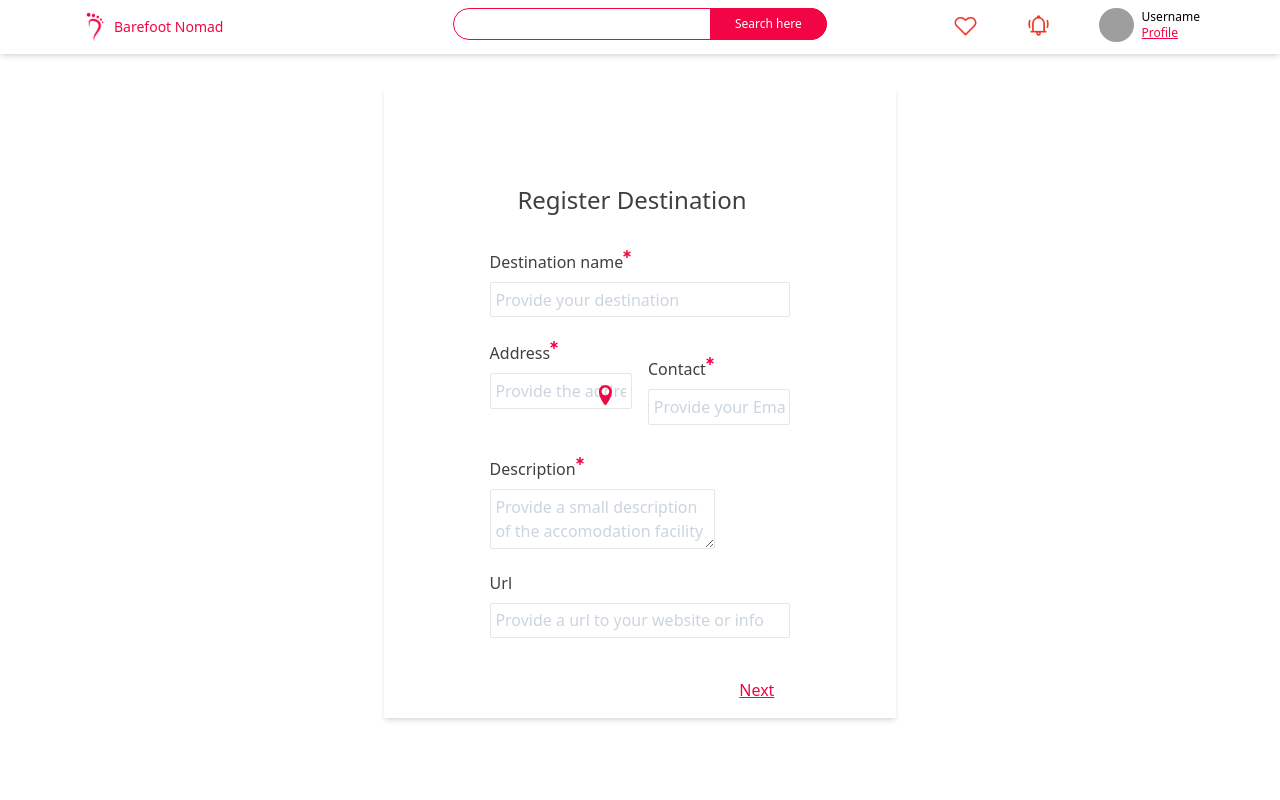
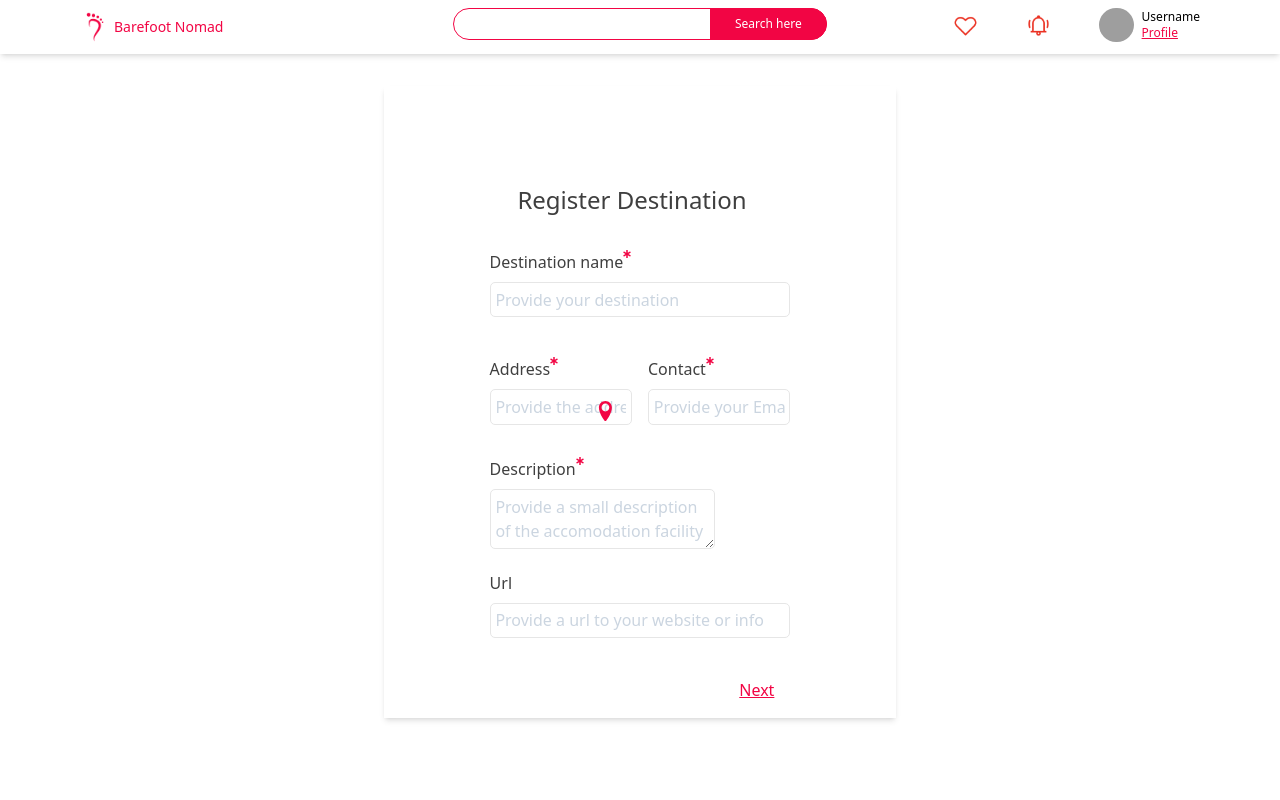
Before and after one commit to atlp-rwanda/rca-barefoot-team4-fe, a Next.js app: page /accomodation in a window 1280 px wide. Shown: the top 800 px of the page. Built offline with nearby package versions, Linux system fonts and the light colour scheme; grey boxes are pictures that could not be loaded.

Commit message:
fix: center the items

```diff
--- a/src/pages/accomodation/register-destination.tsx
+++ b/src/pages/accomodation/register-destination.tsx
@@ -47,11 +47,11 @@ const RegisterDestination = ({
             name="destinationName"
             placeholder="Provide your destination"
             id="dest-name"
-            className="w-full rounded-sm border-[1px] border-[#e6e6e6] p-[0.3rem] focus:outline-none"
+            className="w-full rounded-[5px] border-[1px] border-[#e6e6e6] p-[0.3rem] focus:outline-none"
           />
         </div>
 
-        <div className="flex flex-col sm:flex-row">
+        <div className="flex flex-col items-center sm:flex-row">
           <div className="relative mr-[1rem]">
             <label className="mx-0 my-[0.5rem] flex" htmlFor="address">
               Address
@@ -64,7 +64,7 @@ const RegisterDestination = ({
               name="address"
               placeholder="Provide the address"
               id="address"
-              className="w-full rounded-sm border-[1px] border-[#e6e6e6] p-[0.3rem] focus:outline-none"
+              className="w-full rounded-[5px] border-[1px] border-[#e6e6e6] p-[0.3rem] focus:outline-none"
             />
             <ImLocation className="absolute right-[1rem] top-[3.2rem] text-[1.3rem] text-[#f20544]" />
           </div>
@@ -81,7 +81,7 @@ const RegisterDestination = ({
               name="contact"
               placeholder="Provide your Email or Phone number"
               id="contact"
-              className="w-full rounded-sm border-[1px] border-[#e6e6e6] p-[0.3rem] focus:outline-none"
+              className="w-full rounded-[5px] border-[1px] border-[#e6e6e6] p-[0.3rem] focus:outline-none"
             />
           </div>
         </div>
@@ -97,7 +97,7 @@ const RegisterDestination = ({
             // rows="3"
             id="description"
             placeholder="Provide a small description of the accomodation facility"
-            className="h-[60%] w-[75%] rounded-sm border-[1px] border-[#e6e6e6] p-[0.3rem] focus:outline-none"
+            className="h-[60%] w-[75%] rounded-[5px] border-[1px] border-[#e6e6e6] p-[0.3rem] focus:outline-none"
           ></textarea>
         </div>
 
@@ -112,7 +112,7 @@ const RegisterDestination = ({
             name="websiteUrl"
             placeholder="Provide a url to your website or info"
             id="dest-url"
-            className="w-full rounded-sm border-[1px] border-[#e6e6e6] p-[0.3rem] focus:outline-none"
+            className="w-full rounded-[5px] border-[1px] border-[#e6e6e6] p-[0.3rem] focus:outline-none"
           />
         </div>
         <button
```
